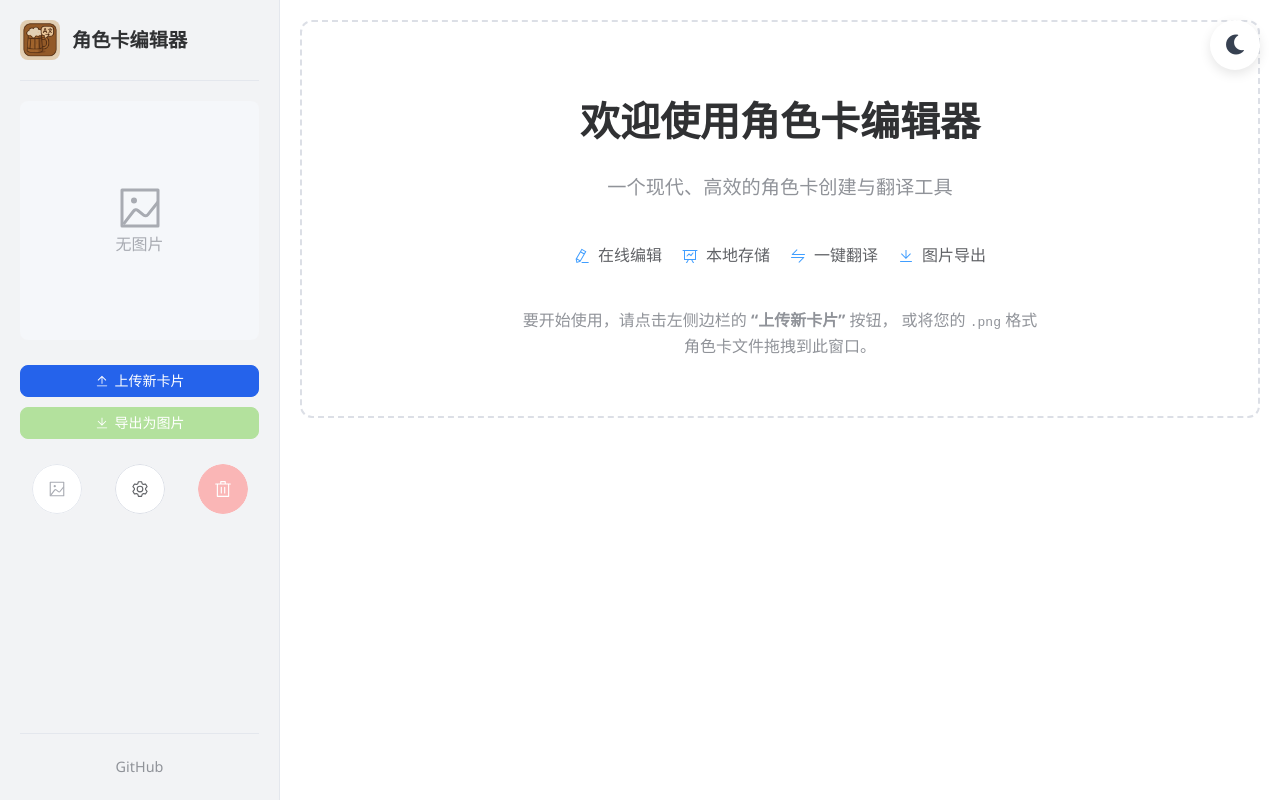
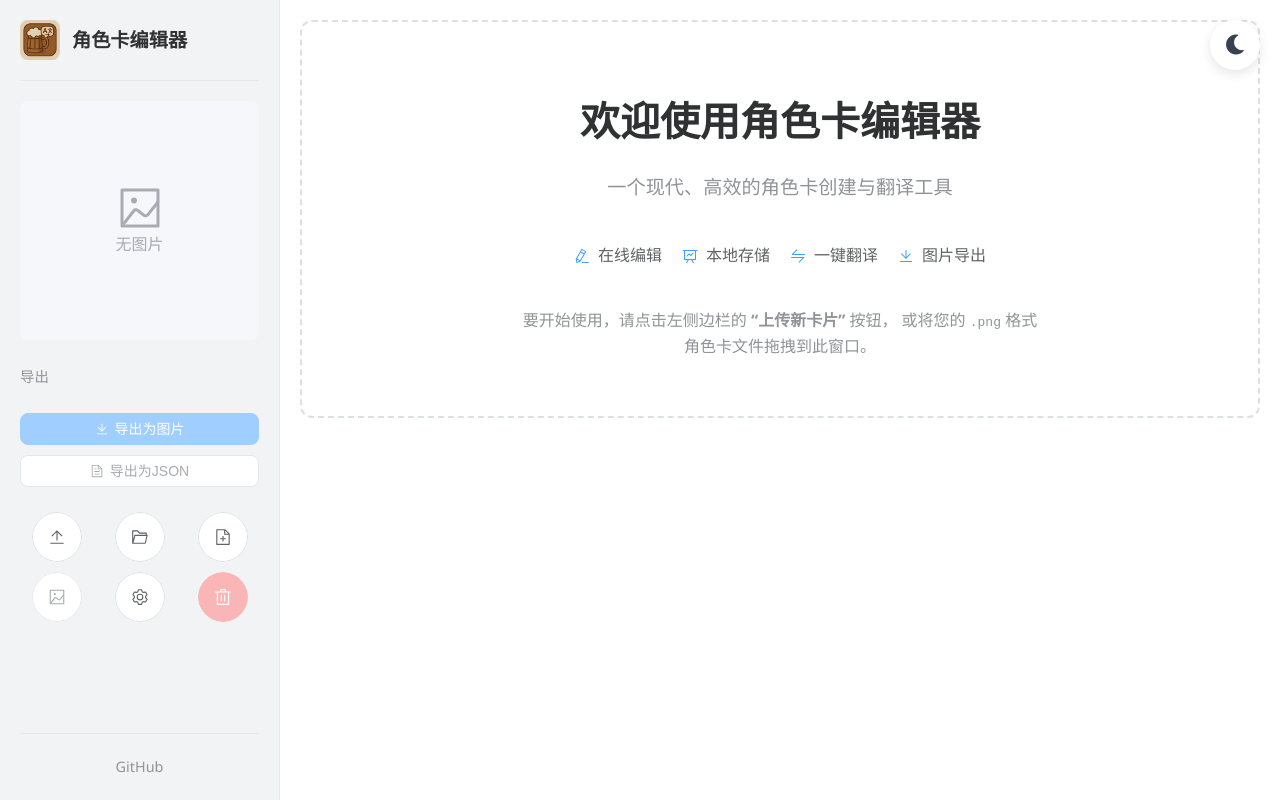
Before and after one commit to nullskymc/tavernTranslator, a Vue app in the folder vue-frontend/: page / in a window 1280 px wide. Built offline with nearby package versions, Linux system fonts and the light colour scheme.

Commit message:
feat: 添加JSON文件上传和导出功能，优化操作按钮布局，增强用户体验

```diff
--- a/vue-frontend/src/components/AppSidebar.vue
+++ b/vue-frontend/src/components/AppSidebar.vue
@@ -21,12 +21,11 @@
 
       <!-- 操作按钮 -->
       <div class="actions-section">
-
-        <el-button type="primary" @click="triggerFileUpload" :icon="Upload">上传新卡片</el-button>
-        <input type="file" ref="fileUploader" @change="handleFileChange" accept="image/png" style="display: none;" />
-
+        <div class="section-title">导出</div>
+        <div class="export-buttons-wrapper">
+          <div>
             <el-button
-          type="success"
+              type="primary"
               @click="store.exportCardAsImage()"
               :icon="Download"
               :disabled="!store.characterCard"
@@ -36,10 +35,51 @@
             </el-button>
           </div>
 
+          <div>
+            <el-button
+              @click="store.exportCardAsJson()"
+              :icon="Document"
+              :disabled="!store.characterCard"
+            >
+              导出为JSON
+            </el-button>
+          </div>
+        </div>
+      </div>
+
       <!-- 快速操作 -->
       <div class="quick-actions-section">
 
         <div class="action-buttons-group">
+          <div class="action-buttons-row">
+            <!-- "上传新卡片" button -->
+            <div class="action-button-wrapper">
+              <input type="file" ref="fileUploader" @change="handleFileChange" accept="image/png" style="display: none;" />
+              <el-button @click="triggerFileUpload" circle>
+                <el-icon><Upload /></el-icon>
+              </el-button>
+              <span class="button-text">上传新卡片</span>
+            </div>
+
+            <!-- "上传JSON" button -->
+            <div class="action-button-wrapper">
+              <input type="file" ref="jsonUploader" @change="handleJsonFileChange" accept="application/json" style="display: none;" />
+              <el-button @click="triggerJsonUpload" circle>
+                <el-icon><FolderOpened /></el-icon>
+              </el-button>
+              <span class="button-text">上传JSON</span>
+            </div>
+
+            <!-- "新建空白卡" button -->
+            <div class="action-button-wrapper">
+              <el-button @click="createNewCard" circle>
+                <el-icon><DocumentAdd /></el-icon>
+              </el-button>
+              <span class="button-text">新建空白卡</span>
+            </div>
+          </div>
+
+          <div class="action-buttons-row">
             <!-- "更换图片" button -->
             <div class="action-button-wrapper">
               <input type="file" ref="imageUploader" @change="handleImageChange" accept="image/png" style="display: none;" />
@@ -67,6 +107,7 @@
           </div>
         </div>
       </div>
+    </div>
 
     <div class="sidebar-footer">
       <a href="https://github.com/nullskymc/tavernTranslator" target="_blank">GitHub</a>
@@ -81,13 +122,14 @@
 import { ref } from 'vue';
 import { useTranslatorStore } from '@/stores/translator';
 import { ElMessageBox, ElMessage } from 'element-plus';
-import { Upload, Download, Setting, Delete, Picture } from '@element-plus/icons-vue';
+import { Upload, Download, Setting, Delete, Picture, FolderOpened, DocumentAdd, Document } from '@element-plus/icons-vue';
 import TranslationSettingsDialog from './TranslationSettingsDialog.vue';
 
 const store = useTranslatorStore();
 
 const imageUploader = ref(null);
 const fileUploader = ref(null);
+const jsonUploader = ref(null); // 新增：JSON 文件上传的 ref
 const settingsDialogVisible = ref(false);
 
 // --- 图片处理 ---
@@ -112,6 +154,25 @@ const handleFileChange = (event) => {
     store.handleCardUpload(file);
   }
   event.target.value = ''; // 重置input
+};
+
+// --- JSON 文件上传处理 ---
+const triggerJsonUpload = () => jsonUploader.value?.click();
+const handleJsonFileChange = (event) => {
+  const file = event.target.files[0];
+  if (file && file.type === 'application/json') {
+    store.handleJsonUpload(file); // 调用 store 中的新方法
+  } else {
+    ElMessage.error('请选择一个有效的JSON文件');
+  }
+  event.target.value = '';
+};
+
+// --- 新建空白卡 ---
+const createNewCard = () => {
+  ElMessageBox.confirm('这将创建一个新的空白角色卡，当前数据将丢失。确定要继续吗？', '警告', {
+    confirmButtonText: '确定', cancelButtonText: '取消', type: 'warning',
+  }).then(() => store.createNewCard()).catch(() => {}); // 调用 store 中的新方法
 };
 
 // --- 重置确认 ---
@@ -168,7 +229,7 @@ const confirmReset = () => {
   font-weight: 500;
 }
 
-.character-image-section, .actions-section, .settings-section {
+.character-image-section, .settings-section {
   margin-bottom: 25px;
 }
 
@@ -201,18 +262,24 @@ const confirmReset = () => {
   font-size: 48px;
 }
 
-.actions-section .el-button,
-.character-image-section .el-button {
-  width: 100%;
-  margin-bottom: 10px;
+.actions-section {
+  margin-bottom: 25px;
+  display: flex;
+  flex-direction: column;
+  gap: 15px; /* Spacing between title and button group */
 }
-/* 移除第一个按钮的上边距 */
-.actions-section .el-button:first-of-type {
-  margin-left: 0;
+
+.export-buttons-wrapper {
+  display: flex;
+  flex-direction: column;
+  gap: 10px;
 }
-.actions-section .el-button:last-of-type {
-  margin-bottom: 0;
+
+.export-buttons-wrapper .el-button {
+  width: 100%; /* Make them full width */
+  box-sizing: border-box;
 }
+
 
 .settings-section .el-button {
   width: 100%;
@@ -226,8 +293,14 @@ const confirmReset = () => {
 
 .action-buttons-group {
   display: flex;
+  flex-direction: column;
+  gap: 10px; /* 行之间的间距 */
+}
+
+.action-buttons-row {
+  display: flex;
   justify-content: space-around;
-  gap: 10px;
+  gap: 10px; /* 按钮之间的间距 */
 }
 
 .action-button-wrapper {
--- a/vue-frontend/src/stores/translator.js
+++ b/vue-frontend/src/stores/translator.js
@@ -133,6 +133,79 @@ export const useTranslatorStore = defineStore('translator', () => {
     ElMessage.info('已清除当前角色卡数据');
   };
 
+  const exportCardAsJson = () => {
+    if (!characterCard.value) {
+      ElMessage.error('没有角色卡数据可供导出');
+      return;
+    }
+    try {
+      const jsonString = JSON.stringify(characterCard.value, null, 2);
+      const blob = new Blob([jsonString], { type: 'application/json' });
+      const url = URL.createObjectURL(blob);
+      const link = document.createElement('a');
+      link.href = url;
+      link.download = `${get(characterCard.value, 'data.name', 'character')}.json`;
+      document.body.appendChild(link);
+      link.click();
+      document.body.removeChild(link);
+      URL.revokeObjectURL(url);
+      ElMessage.success('角色卡已成功导出为 JSON！');
+    } catch (error) {
+      ElNotification.error({ title: '导出失败', message: '导出 JSON 文件失败' });
+    }
+  };
+
+  const handleJsonUpload = (file) => {
+    const reader = new FileReader();
+    reader.onload = (e) => {
+      try {
+        const jsonData = JSON.parse(e.target.result);
+        characterCard.value = jsonData;
+        characterImageB64.value = null; // JSON上传不包含图片，清空图片
+        ElMessage.success('JSON 文件解析成功！');
+      } catch (error) {
+        ElMessage.error('解析 JSON 文件失败，请确保文件格式正确。');
+      }
+    };
+    reader.onerror = () => {
+      ElMessage.error('读取 JSON 文件失败。');
+    };
+    reader.readAsText(file);
+  };
+
+  const createNewCard = () => {
+    characterCard.value = {
+      "data": {
+        "name": "新角色",
+        "description": "",
+        "personality": "",
+        "scenario": "",
+        "first_mes": "",
+        "mes_example": "",
+        "creator_notes": "",
+        "system_prompt": "",
+        "post_history_instructions": "",
+        "tags": [],
+        "character_book": {
+          "name": "",
+          "description": "",
+          "scan_depth": 0,
+          "token_budget": 0,
+          "recursive_scanning": false,
+          "extensions": {},
+          "lore": []
+        },
+        "extensions": {},
+        "spec": "chara_card_v2",
+        "spec_version": "2.0"
+      },
+      "last_update": Date.now(),
+      "last_update_human": new Date().toLocaleString()
+    };
+    characterImageB64.value = null;
+    ElMessage.success('已创建新的空白角色卡！');
+  };
+
   // --- Watchers ---
   watch(characterCard, (val) => {
     if (val) localStorage.setItem(CARD_STORAGE_KEY, JSON.stringify(val));
@@ -161,5 +234,8 @@ export const useTranslatorStore = defineStore('translator', () => {
     translateField,
     exportCardAsImage,
     resetStore,
+    exportCardAsJson, // 导出新方法
+    handleJsonUpload, // 导出新方法
+    createNewCard,    // 导出新方法
   };
 });
--- a/vue-frontend/src/styles/theme.css
+++ b/vue-frontend/src/styles/theme.css
@@ -169,6 +169,17 @@
   border-color: var(--error-color);
 }
 
+.dark-theme .el-button--info {
+  background-color: var(--info-color);
+  border-color: var(--info-color);
+  color: var(--header-text);
+}
+
+.dark-theme .el-button--info:hover {
+  background-color: var(--info-color);
+  border-color: var(--info-color);
+}
+
 .dark-theme .el-button--text {
   color: var(--text-primary);
 }
```
Lines whose indentation alone changed are shown as unchanged.
